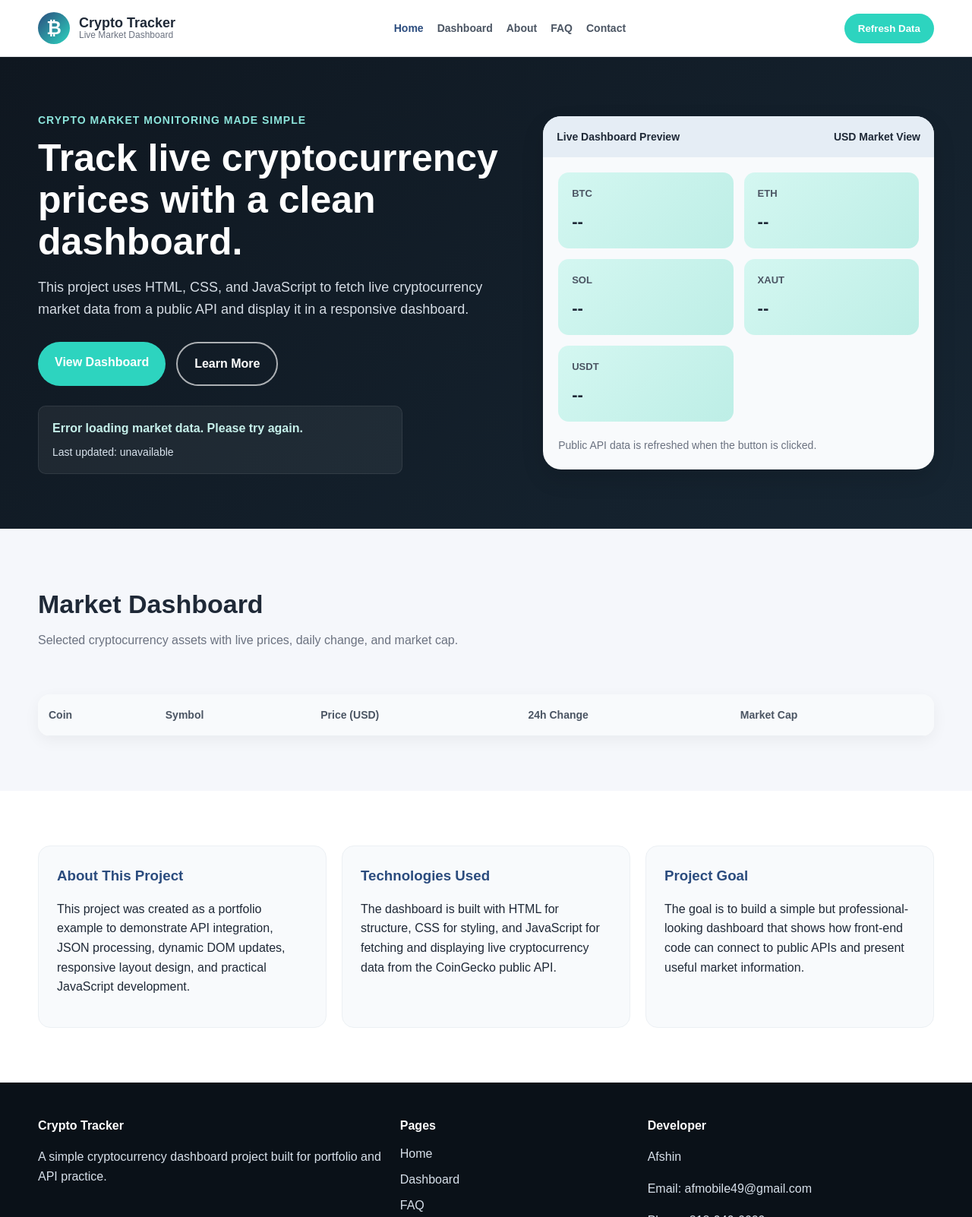
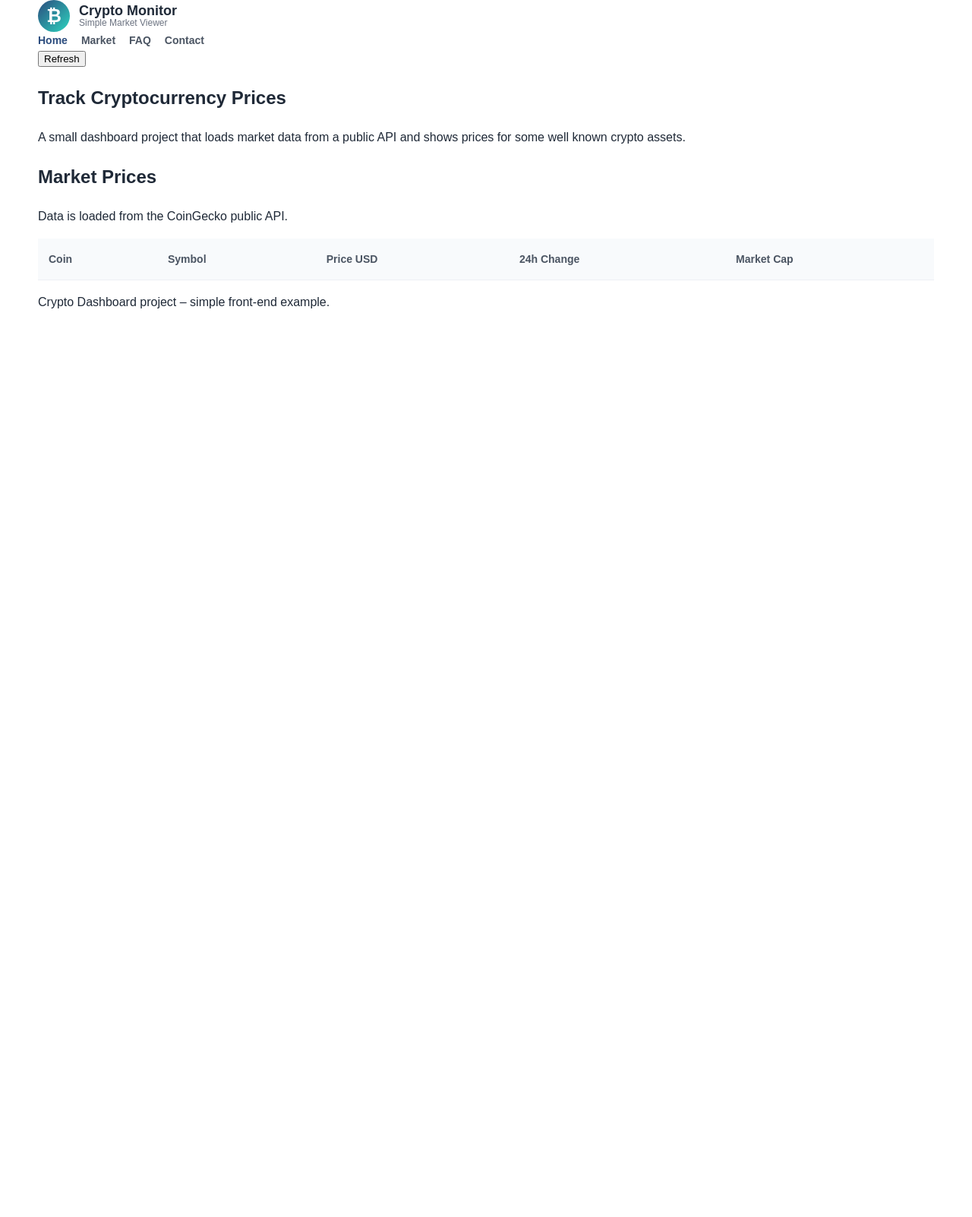
Before and after one commit to afmobile49/crypto-tracker-dashboard, a plain HTML site: page index.html in a window 1280 px wide. Shown: the top 1602 px of the page at 76% size. After the commit the page ends 800 px from the top, so only its background shows below. Drawn offline with Linux system fonts and the light colour scheme; no server answers.

Commit message:
Update index.html

```diff
--- a/index.html
+++ b/index.html
@@ -1,187 +1,130 @@
 <!DOCTYPE html>
 <html lang="en">
 <head>
-  <meta charset="UTF-8" />
-  <meta name="viewport" content="width=device-width, initial-scale=1.0" />
-  <title>Crypto Tracker Dashboard</title>
-  <link rel="icon" type="image/svg+xml" href="favicon.svg" />
-  <link rel="stylesheet" href="style.css" />
+
+<meta charset="UTF-8">
+<meta name="viewport" content="width=device-width, initial-scale=1.0">
+
+<title>Crypto Price Monitor</title>
+
+<link rel="stylesheet" href="style.css">
+
 </head>
+
 <body>
-  <header class="site-header">
-    <div class="container nav-container">
-      <a href="index.html" class="brand">
+
+<header class="top-header">
+
+<div class="container nav-wrap">
+
+<div class="brand">
+
 <span class="brand-icon">₿</span>
-        <span class="brand-text">
-          <strong>Crypto Tracker</strong>
-          <small>Live Market Dashboard</small>
-        </span>
-      </a>
+
+<div class="brand-text">
+<strong>Crypto Monitor</strong>
+<small>Simple Market Viewer</small>
+</div>
+
+</div>
 
 <nav class="main-nav">
+
 <a href="index.html" class="active">Home</a>
-        <a href="#dashboard">Dashboard</a>
-        <a href="#about">About</a>
+<a href="#market">Market</a>
 <a href="faq.html">FAQ</a>
 <a href="contact.html">Contact</a>
+
 </nav>
 
-      <button id="refreshBtn" class="refresh-button" type="button">Refresh Data</button>
+<button id="btnRefresh" class="refresh-btn">Refresh</button>
+
 </div>
+
 </header>
 
-  <main>
-    <section class="hero-section">
-      <div class="container hero-grid">
-        <div class="hero-content">
-          <p class="eyebrow">Crypto market monitoring made simple</p>
-          <h1>Track live cryptocurrency prices with a clean dashboard.</h1>
-          <p class="hero-text">
-            This project uses HTML, CSS, and JavaScript to fetch live cryptocurrency
-            market data from a public API and display it in a responsive dashboard.
+
+<section class="hero">
+
+<div class="container">
+
+<h1>Track Cryptocurrency Prices</h1>
+
+<p>
+A small dashboard project that loads market data from a public API
+and shows prices for some well known crypto assets.
 </p>
 
-          <div class="hero-actions">
-            <a href="#dashboard" class="btn btn-primary">View Dashboard</a>
-            <a href="faq.html" class="btn btn-secondary">Learn More</a>
 </div>
 
-          <div class="status-panel">
-            <p id="statusMessage" class="status-message">Loading live market data...</p>
-            <p id="lastUpdated" class="last-updated">Last updated: --</p>
-          </div>
+</section>
+
+
+
+<section id="market" class="market-section">
+
+<div class="container">
+
+<h2>Market Prices</h2>
+
+<p class="section-desc">
+Data is loaded from the CoinGecko public API.
+</p>
+
+<div id="coinsArea" class="coins-grid">
+
+<!-- cards will appear here -->
+
 </div>
 
-        <div class="hero-card">
-          <div class="mini-screen">
-            <div class="mini-screen-top">
-              <span>Live Dashboard Preview</span>
-              <span>USD Market View</span>
+
+<div class="table-wrap">
+
+<table class="market-table">
+
+<thead>
+
+<tr>
+
+<th>Coin</th>
+<th>Symbol</th>
+<th>Price USD</th>
+<th>24h Change</th>
+<th>Market Cap</th>
+
+</tr>
+
+</thead>
+
+<tbody id="tableCoins">
+
+<!-- rows added by JS -->
+
+</tbody>
+
+</table>
+
 </div>
 
-            <div class="preview-stats">
-              <div class="preview-box">
-                <span>BTC</span>
-                <strong id="previewBtc">--</strong>
-              </div>
-              <div class="preview-box">
-                <span>ETH</span>
-                <strong id="previewEth">--</strong>
-              </div>
-              <div class="preview-box">
-                <span>SOL</span>
-                <strong id="previewSol">--</strong>
-              </div>
-              <div class="preview-box">
-                <span>XAUT</span>
-                <strong id="previewXaut">--</strong>
-              </div>
-			  <div class="preview-box">
-				  <span>USDT</span>
-				  <strong id="previewUsdt">--</strong>
-			  </div>
 </div>
 
-            <div class="preview-note">
-              Public API data is refreshed when the button is clicked.
-            </div>
-          </div>
-        </div>
-      </div>
 </section>
 
-    <section id="dashboard" class="dashboard-section">
+
+
+<footer class="footer">
+
 <div class="container">
-        <div class="section-heading">
-          <h2>Market Dashboard</h2>
-          <p>Selected cryptocurrency assets with live prices, daily change, and market cap.</p>
+
+<p>
+Crypto Dashboard project – simple front-end example.
+</p>
+
 </div>
 
-        <div id="coinCards" class="cards-grid">
-          <!-- JavaScript inserts cards here -->
-        </div>
-
-        <div class="table-wrapper">
-          <table class="market-table">
-            <thead>
-              <tr>
-                <th>Coin</th>
-                <th>Symbol</th>
-                <th>Price (USD)</th>
-                <th>24h Change</th>
-                <th>Market Cap</th>
-              </tr>
-            </thead>
-            <tbody id="coinTableBody">
-              <!-- JavaScript inserts rows here -->
-            </tbody>
-          </table>
-        </div>
-      </div>
-    </section>
-
-    <section id="about" class="info-section">
-      <div class="container info-grid">
-        <article class="info-card">
-          <h3>About This Project</h3>
-          <p>
-            This project was created as a portfolio example to demonstrate API integration,
-            JSON processing, dynamic DOM updates, responsive layout design, and practical
-            JavaScript development.
-          </p>
-        </article>
-
-        <article class="info-card">
-          <h3>Technologies Used</h3>
-          <p>
-            The dashboard is built with HTML for structure, CSS for styling, and JavaScript
-            for fetching and displaying live cryptocurrency data from the CoinGecko public API.
-          </p>
-        </article>
-
-        <article class="info-card">
-          <h3>Project Goal</h3>
-          <p>
-            The goal is to build a simple but professional-looking dashboard that shows how
-            front-end code can connect to public APIs and present useful market information.
-          </p>
-        </article>
-      </div>
-    </section>
-  </main>
-
-  <footer class="site-footer">
-    <div class="container footer-grid">
-      <div>
-        <h4>Crypto Tracker</h4>
-        <p>
-          A simple cryptocurrency dashboard project built for portfolio and API practice.
-        </p>
-      </div>
-
-      <div>
-        <h4>Pages</h4>
-        <ul class="footer-links">
-          <li><a href="index.html">Home</a></li>
-          <li><a href="#dashboard">Dashboard</a></li>
-          <li><a href="faq.html">FAQ</a></li>
-          <li><a href="contact.html">Contact</a></li>
-        </ul>
-      </div>
-
-      <div>
-        <h4>Developer</h4>
-        <p>Afshin</p>
-        <p>Email: afmobile49@gmail.com</p>
-        <p>Phone: 818-949-6609</p>
-      </div>
-    </div>
-
-    <div class="footer-bottom">
-      <p>© 2026 Crypto Tracker. Built with HTML, CSS, and JavaScript.</p>
-    </div>
 </footer>
 
 <script src="script.js"></script>
+
 </body>
 </html>
```
Lines whose indentation alone changed are shown as unchanged.
